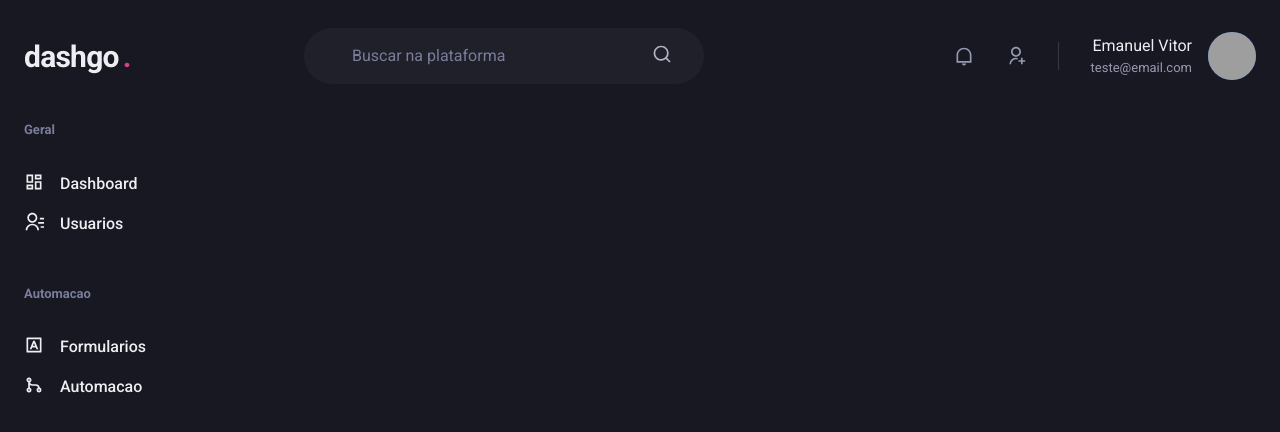
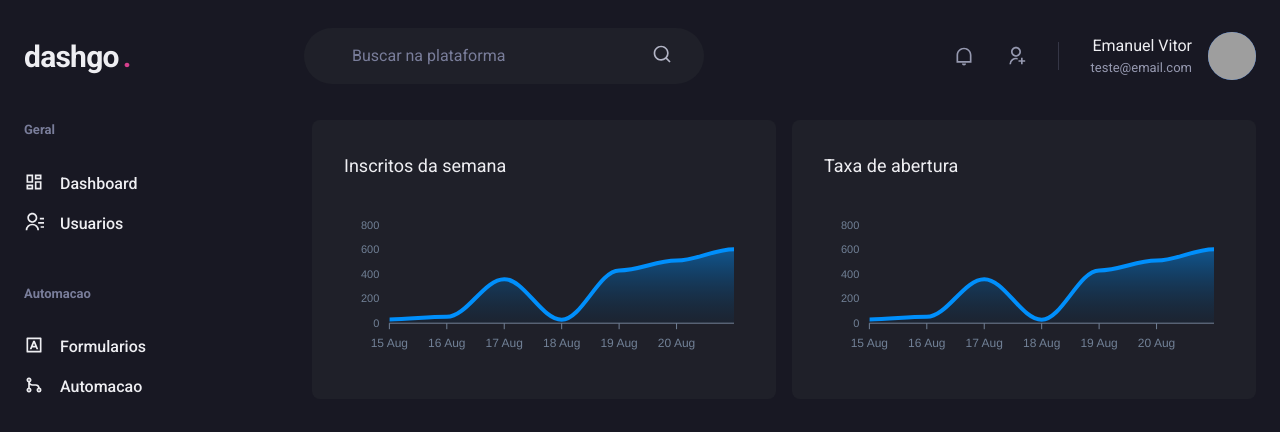
Before and after one commit to emanuelv15/dashgo-ignite-rocketseat, a Next.js app: page /dashboard in a window 1280 px wide. Shown: the top 432 px of the page. Built offline with nearby package versions, Linux system fonts and the light colour scheme; grey boxes are pictures that could not be loaded.

Commit message:
Dashboard criado

```diff
--- a/package.json
+++ b/package.json
@@ -13,9 +13,11 @@
     "@chakra-ui/react": "^1.6.6",
     "@emotion/react": "^11.4.1",
     "@emotion/styled": "^11.3.0",
+    "apexcharts": "^3.27.3",
     "framer-motion": "^4.1.17",
     "next": "11.1.0",
     "react": "17.0.2",
+    "react-apexcharts": "^1.3.9",
     "react-dom": "17.0.2",
     "react-icons": "^4.2.0"
   },
--- a/src/pages/dashboard.tsx
+++ b/src/pages/dashboard.tsx
@@ -1,7 +1,63 @@
-import { Flex } from "@chakra-ui/react";
+import { Flex, SimpleGrid, Box, Text, theme } from "@chakra-ui/react";
+import dynamic from "next/dynamic";
+import { ApexOptions } from "apexcharts";
 
 import { Header } from "../components/Header";
 import { Sidebar } from "../components/Sidebar";
+
+const Chart = dynamic(() => import("react-apexcharts"), {
+  ssr: false,
+});
+
+const options: ApexOptions = {
+  chart: {
+    toolbar: {
+      show: false,
+    },
+    zoom: {
+      enabled: false,
+    },
+    foreColor: theme.colors.gray[500],
+  },
+  grid: {
+    show: false,
+  },
+  dataLabels: {
+    enabled: false,
+  },
+  tooltip: {
+    enabled: false,
+  },
+  xaxis: {
+    type: "datetime",
+    categories: [
+      "2021-08-15T00:00:00.000Z",
+      "2021-08-16T00:00:00.000Z",
+      "2021-08-17T00:00:00.000Z",
+      "2021-08-18T00:00:00.000Z",
+      "2021-08-19T00:00:00.000Z",
+      "2021-08-20T00:00:00.000Z",
+      "2021-08-21T00:00:00.000Z",
+    ],
+    axisBorder: {
+      color: theme.colors.gray[500],
+    },
+    axisTicks: {
+      color: theme.colors.gray[500],
+    },
+  },
+  fill: {
+    opacity: 0.3,
+    type: "gradient",
+    gradient: {
+      shade: "dark",
+      opacityFrom: 0.7,
+      opacityTo: 0.3,
+    },
+  },
+};
+
+const series = [{ name: "series1", data: [31, 52, 359, 28, 430, 510, 603] }];
 
 export default function Dashboard() {
   return (
@@ -10,6 +66,22 @@ export default function Dashboard() {
 
       <Flex w="100%" my="6" maxWidth={1480} mx="auto" px="6">
         <Sidebar />
+
+        <SimpleGrid flex="1" gap="4" minChildWidth="320px" align="flex-start">
+          <Box p="8" bg="gray.800" borderRadius={8} pb="4">
+            <Text fontSize="large" mb="4">
+              Inscritos da semana
+            </Text>
+            <Chart options={options} series={series} type="area" height={160} />
+          </Box>
+
+          <Box p="8" bg="gray.800" borderRadius={8} pb="4">
+            <Text fontSize="large" mb="4">
+              Taxa de abertura
+            </Text>
+            <Chart options={options} series={series} type="area" height={160} />
+          </Box>
+        </SimpleGrid>
       </Flex>
     </Flex>
   );
```
Also changed, not shown: 1 other file (tests, documents, lock files or other folders).
